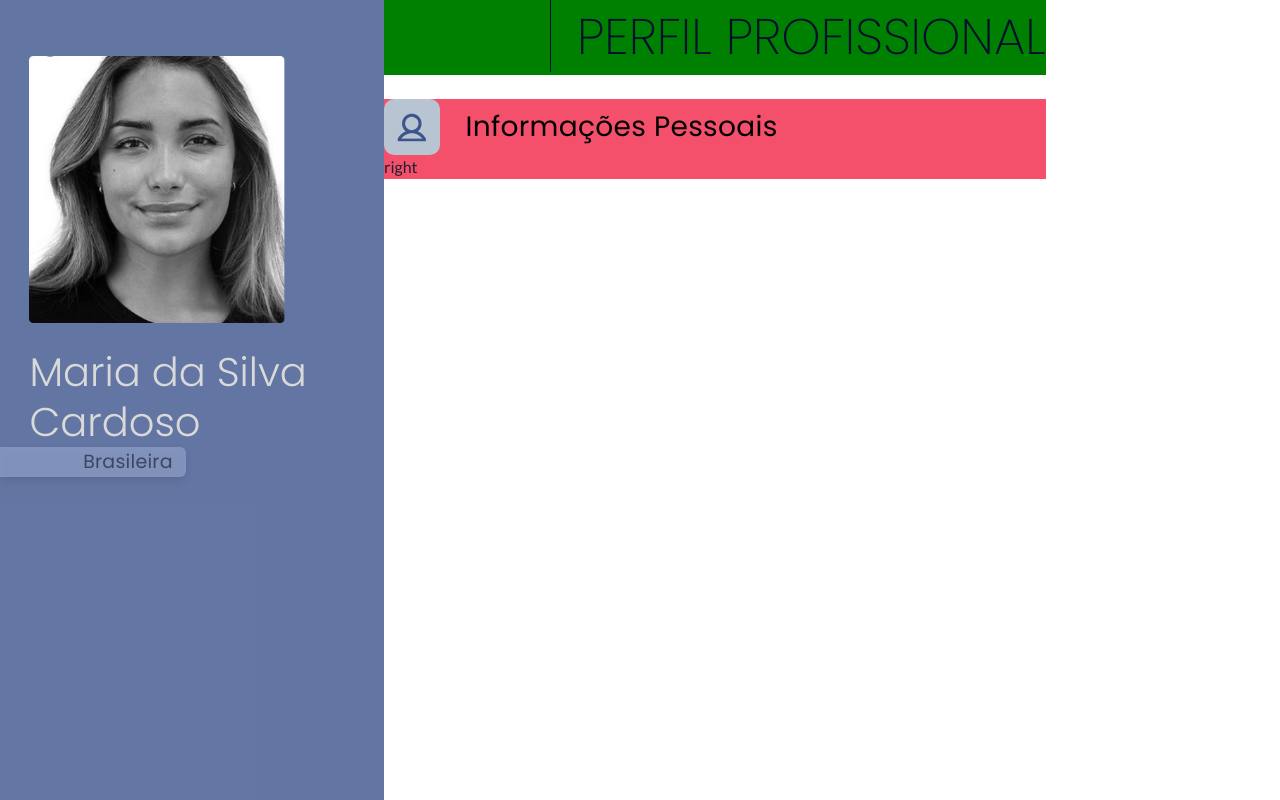
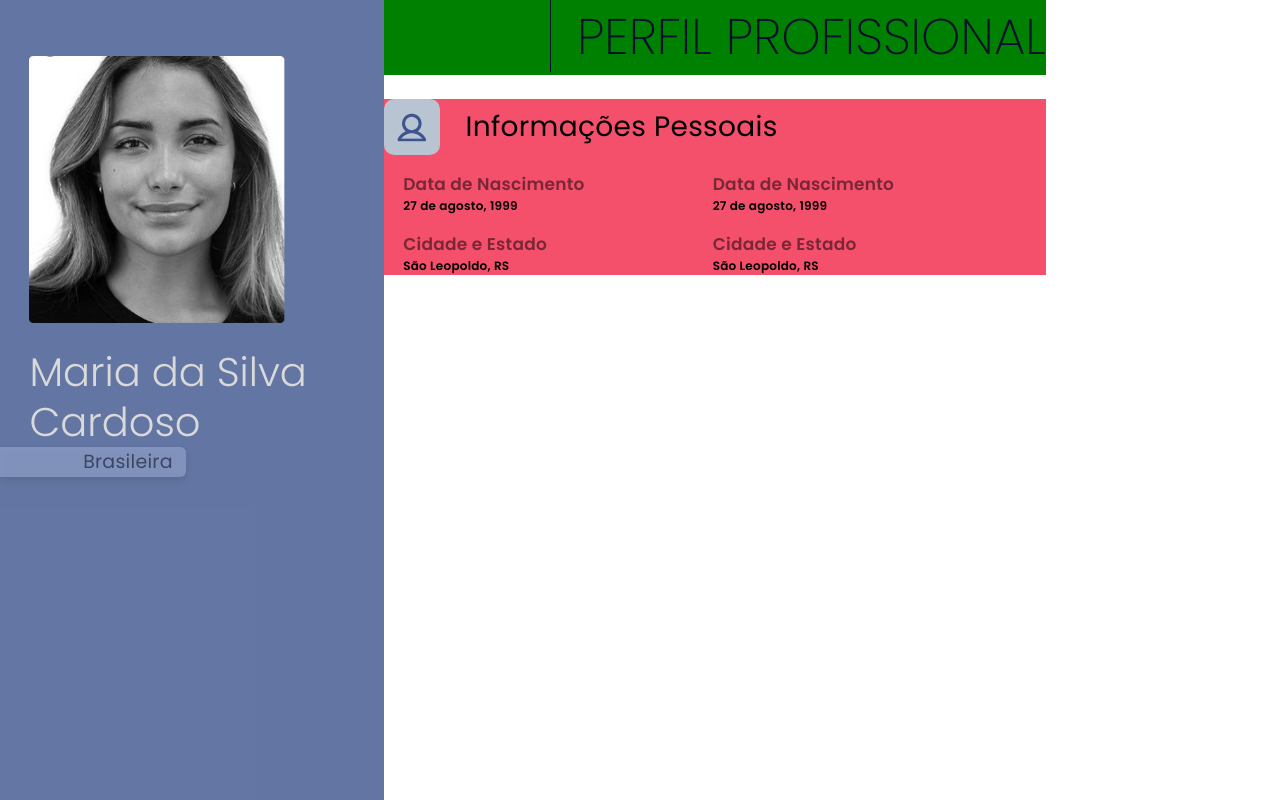
Before and after one commit to midnight1thais/shework, a React (Create React App) app: page / in a window 1280 px wide. Shown: the top 800 px of the page. Built offline with nearby package versions, Linux system fonts and the light colour scheme.

Commit message:
criação do componente das informações da publicaçã

```diff
--- a/src/componentes/PubliInfo/PubliInfo.js
+++ b/src/componentes/PubliInfo/PubliInfo.js
@@ -1,4 +1,4 @@
-import { DivIcon, DivInfo, DivLeftA, DivRightA, HeaderInfo, IconProfile, SectionInfo, TextInfo } from "./style";
+import { DivIcon, DivInfo, DivLeftA, DivRightA, DivTextA, HeaderInfo, IconProfile, SectionInfo, SubTextLeft, TextInfo, TextLeft } from "./style";
 import PubliIconProfile from '../../assets/PubliIconProfile.svg'
 
 function PubliInfo(){
@@ -14,10 +14,40 @@ function PubliInfo(){
             </HeaderInfo>
             <DivInfo>
                 <DivLeftA>
-
+                    <DivTextA>
+                        <TextLeft>
+                            Data de Nascimento
+                        </TextLeft>
+                        <SubTextLeft>
+                            27 de agosto, 1999
+                        </SubTextLeft>
+                    </DivTextA>
+                    <DivTextA>
+                        <TextLeft>
+                            Cidade e Estado
+                        </TextLeft>
+                        <SubTextLeft>
+                            São Leopoldo, RS
+                        </SubTextLeft>
+                    </DivTextA>
                 </DivLeftA>
                 <DivRightA>
-                    right
+                    <DivTextA>
+                        <TextLeft>
+                            Data de Nascimento
+                        </TextLeft>
+                        <SubTextLeft>
+                            27 de agosto, 1999
+                        </SubTextLeft>
+                    </DivTextA>
+                    <DivTextA>
+                        <TextLeft>
+                            Cidade e Estado
+                        </TextLeft>
+                        <SubTextLeft>
+                            São Leopoldo, RS
+                        </SubTextLeft>
+                    </DivTextA>
                 </DivRightA>
             </DivInfo>
 
--- a/src/componentes/PubliInfo/style.jsx
+++ b/src/componentes/PubliInfo/style.jsx
@@ -48,11 +48,41 @@ export const DivInfo = styled.div`
 export const DivLeftA = styled.div`
     display: flex;
     flex-direction: column;
+    margin-top: 2vh;
+    margin-left: 1.5vw;
+    gap: 2vh;
+`
+
+export const DivTextA = styled.div`
 
 `
+
+export const TextLeft = styled.p`
+    color: #000;
+    font-family: 'Poppins';
+    font-size: 17px;
+    font-style: normal;
+    font-weight: 600;
+    line-height: normal;
+    letter-spacing: 0.24px;
+    opacity: 0.5;
+`
+
+export const SubTextLeft = styled.p`
+    color: #000;
+    font-family: 'Poppins';
+    font-size: 12px;
+    font-style: normal;
+    font-weight: 600;
+    line-height: normal;
+    letter-spacing: 0.24px;
+`
+
 
 export const DivRightA = styled.div`
     display: flex;
     flex-direction: column;
-
+    margin-left: 10vw;
+    margin-top: 2vh;
+    gap: 2vh;
 `
```
